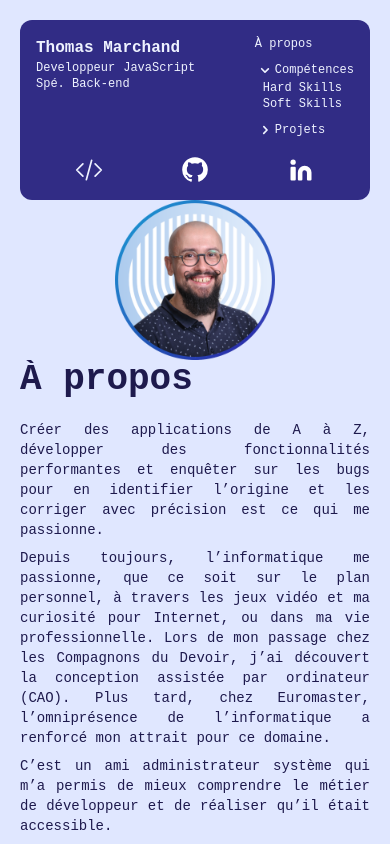
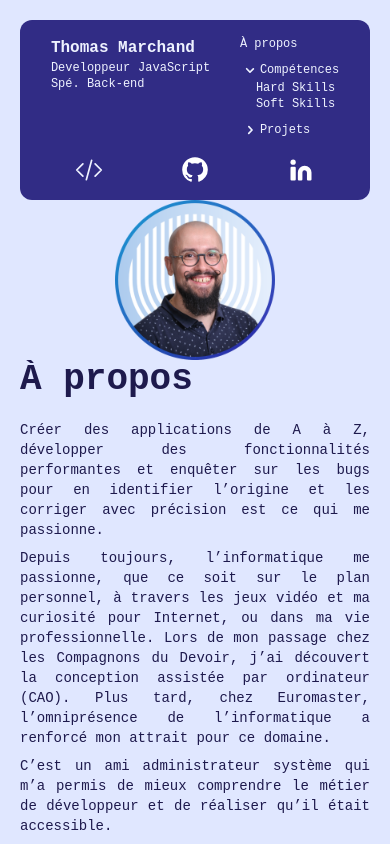
Before and after one commit to ThomMarchand/portfolio, a Next.js app: page / in a window 390 px wide. Both pictures are taken after a click on the element "Compétences". Shown: the top 844 px of the page. Built offline with nearby package versions, Linux system fonts and the light colour scheme.

Commit message:
feat(main): added better responsive

```diff
--- a/app/components/AnchorNavigation.tsx
+++ b/app/components/AnchorNavigation.tsx
@@ -1,6 +1,6 @@
 "use client";
 
-import { useEffect, useState } from "react";
+import { useState } from "react";
 import IconChevronRight from "./icons/IconChevronRight";
 import IconChevronDown from "./icons/IconChevronDown";
 
@@ -51,10 +51,10 @@ export default function AnchorNavigation() {
         </p>
         {openSkills && (
           <>
-            <p className="pl-2" onClick={() => scrollToSection("skills")}>
+            <p className="pl-4" onClick={() => scrollToSection("skills")}>
               Hard Skills
             </p>
-            <p className="pl-2" onClick={() => scrollToSection("soft-skills")}>
+            <p className="pl-4" onClick={() => scrollToSection("soft-skills")}>
               Soft Skills
             </p>
           </>
@@ -67,10 +67,10 @@ export default function AnchorNavigation() {
         </p>
         {openProjects && (
           <>
-            <p className="pl-2" onClick={() => scrollToSection("jc")}>
+            <p className="pl-4" onClick={() => scrollToSection("jc")}>
               Just Coaching
             </p>
-            <p className="pl-2" onClick={() => scrollToSection("wild")}>
+            <p className="pl-4" onClick={() => scrollToSection("wild")}>
               Wild Code {window.innerWidth < 350 ? "…" : "Online"}
             </p>
           </>
--- a/app/components/icons/IconChevronDown.tsx
+++ b/app/components/icons/IconChevronDown.tsx
@@ -3,7 +3,7 @@ export default function IconChevronDown() {
     <svg
       xmlns="http://www.w3.org/2000/svg"
       viewBox="0 0 24 24"
-      className="fill-indigo-50 size-5 sm:size-6 lg:size-10"
+      className="fill-indigo-50 size-5 sm:size-6 xl:size-10"
     >
       <g data-name="Layer 2">
         <g data-name="chevron-down">
--- a/app/components/icons/IconChevronRight.tsx
+++ b/app/components/icons/IconChevronRight.tsx
@@ -3,7 +3,7 @@ export default function IconChevronRight() {
     <svg
       xmlns="http://www.w3.org/2000/svg"
       viewBox="0 0 24 24"
-      className="fill-indigo-50 size-5 sm:size-6 lg:size-10"
+      className="fill-indigo-50 size-5 sm:size-6 xl:size-10"
     >
       <g data-name="Layer 2">
         <g data-name="chevron-right">
--- a/app/components/navbar.tsx
+++ b/app/components/navbar.tsx
@@ -5,16 +5,19 @@ import IconLinkedin from "@/app/components/icons/IconLinkedin";
 
 export default function Navbar() {
   return (
-    <div className="bg-indigo-900 text-indigo-50 p-4 rounded-xl m-5 fixed top-0 left-0 inset-x-0 md:flex md:flex-col md:justify-between md:py-10 md:inset-y-0 md:w-64 lg:w-80 xl:w-130">
-      <div className="flex justify-between md:flex-col md:jutify-center md:h-1/2 xl:h-7/12">
+    <div
+      className="bg-indigo-900 text-indigo-50 p-4 rounded-xl m-5 fixed top-0 left-0 inset-x-0
+    md:flex md:flex-col md:justify-between md:py-10 md:inset-y-0 md:w-64 lg:w-80 xl:w-130"
+    >
+      <div className="flex justify-between xs:justify-around md:flex-col md:jutify-center md:h-1/2 xl:h-7/12">
         <div className="md:mx-auto">
           <h1 className="md:text-2xl lg:text-3xl xl:text-5xl font-bold">
             Thomas Marchand
           </h1>
 
-          <div className="text-xs font-medium xs:flex xs:gap-2 sm:text-sm lg:text-lg xl:text-3xl">
+          <div className="text-xs font-medium xs:flex sm:text-sm lg:text-lg xl:text-3xl">
             <p>Developpeur</p>
-            <p>JavaScript</p>
+            <p className="pl-2">JavaScript</p>
           </div>
 
           <p className="text-xs sm:text-sm font-medium lg:text-lg xl:text-3xl">
```
